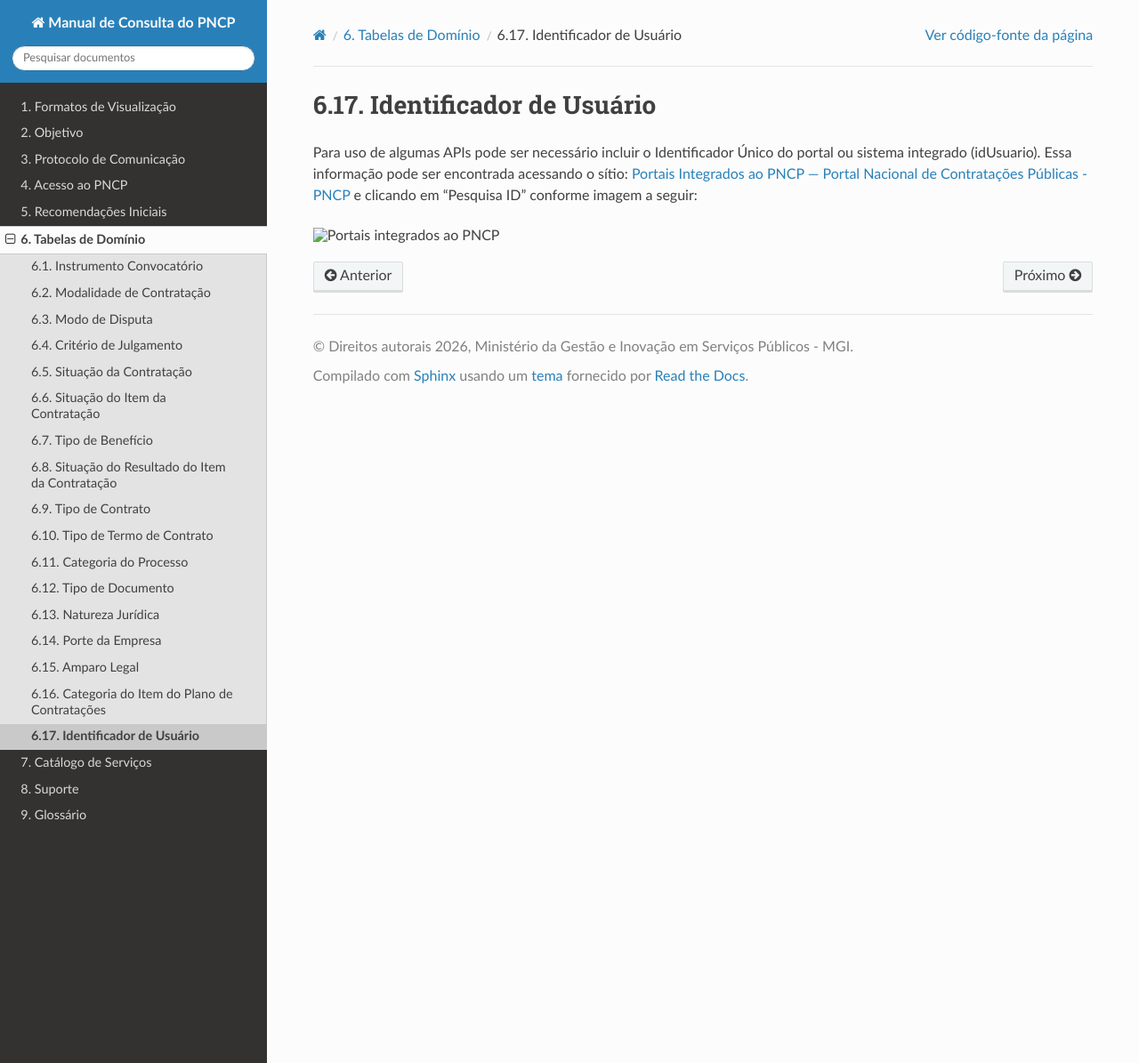
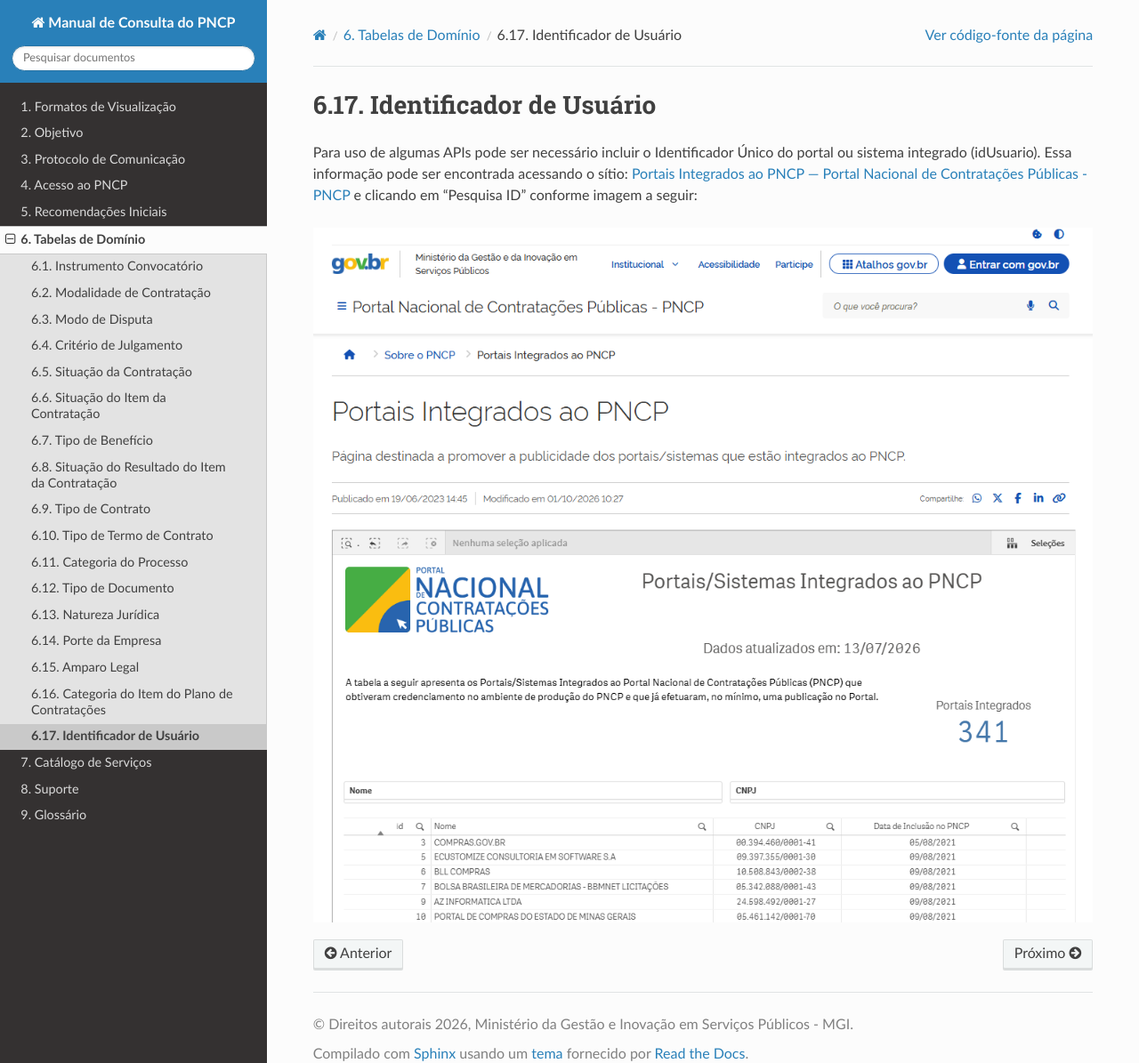
Before and after one commit to sofiaestrelab/Manual-de-Consulta-do-PNCP, a Sphinx documentation site: the page built from docs/source/tabelas_de_dominio/identificador_de_usuario.rst, in a window 1280 px wide. Shown: the whole page at 89% size. Built offline with Sphinx 7.4.7 and the Read the Docs theme 3.1.0, drawn with Linux system fonts in a browser that asks for light colours.

Commit message:
Fix image path in identificador_de_usuario.rst

```diff
--- a/docs/source/tabelas_de_dominio/identificador_de_usuario.rst
+++ b/docs/source/tabelas_de_dominio/identificador_de_usuario.rst
@@ -6,7 +6,7 @@
 sítio: `Portais Integrados ao PNCP — Portal Nacional de Contratações Públicas - PNCP`_
 e clicando em “Pesquisa ID” conforme imagem a seguir:
 
-.. image:: docs/source/_static/img/Portais-Integrados-PNCP.png
+.. image:: ../_static/img/Portais-Integrados-PNCP.png
    :alt: Portais integrados ao PNCP
    :align: center
 
```
